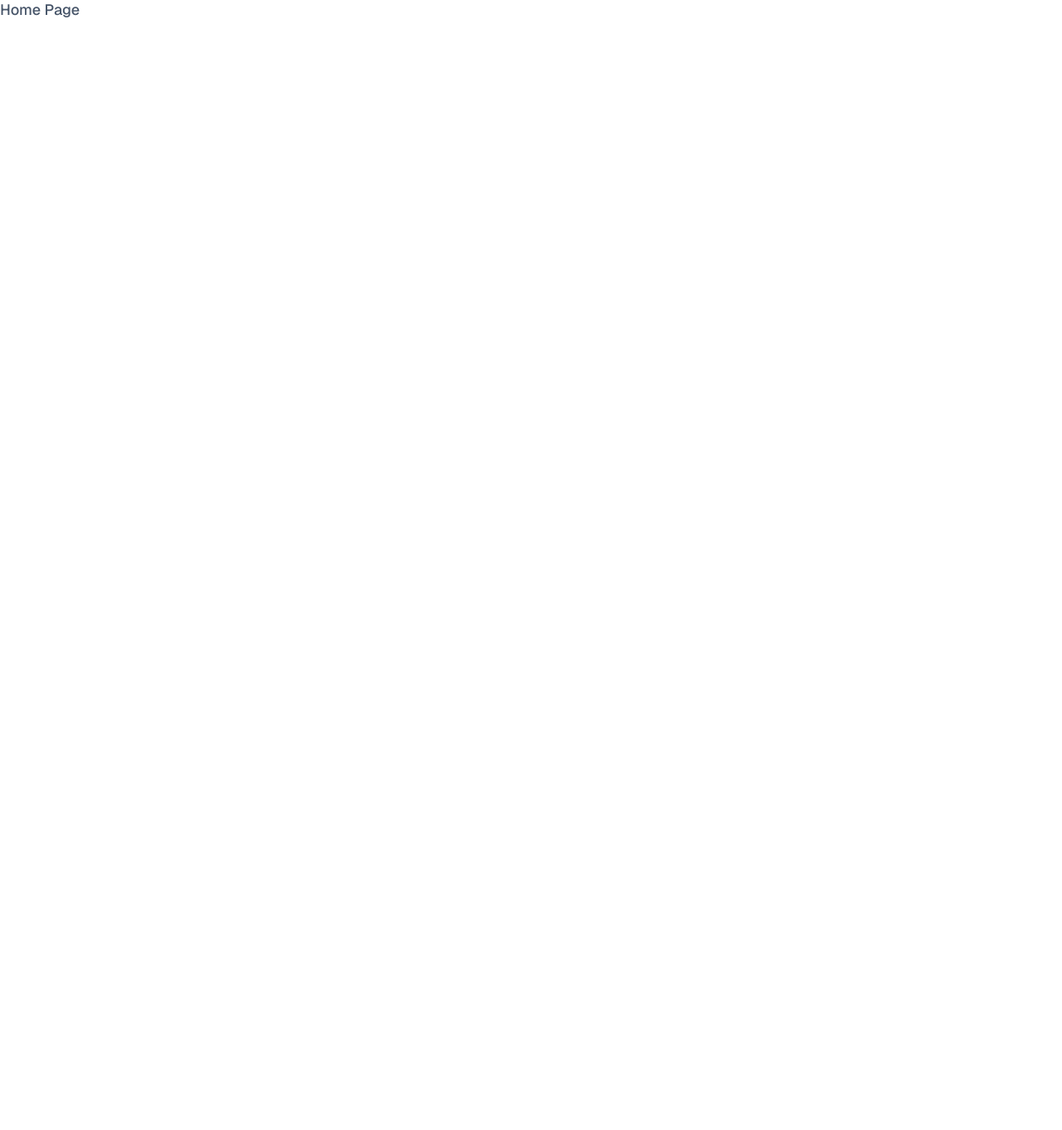
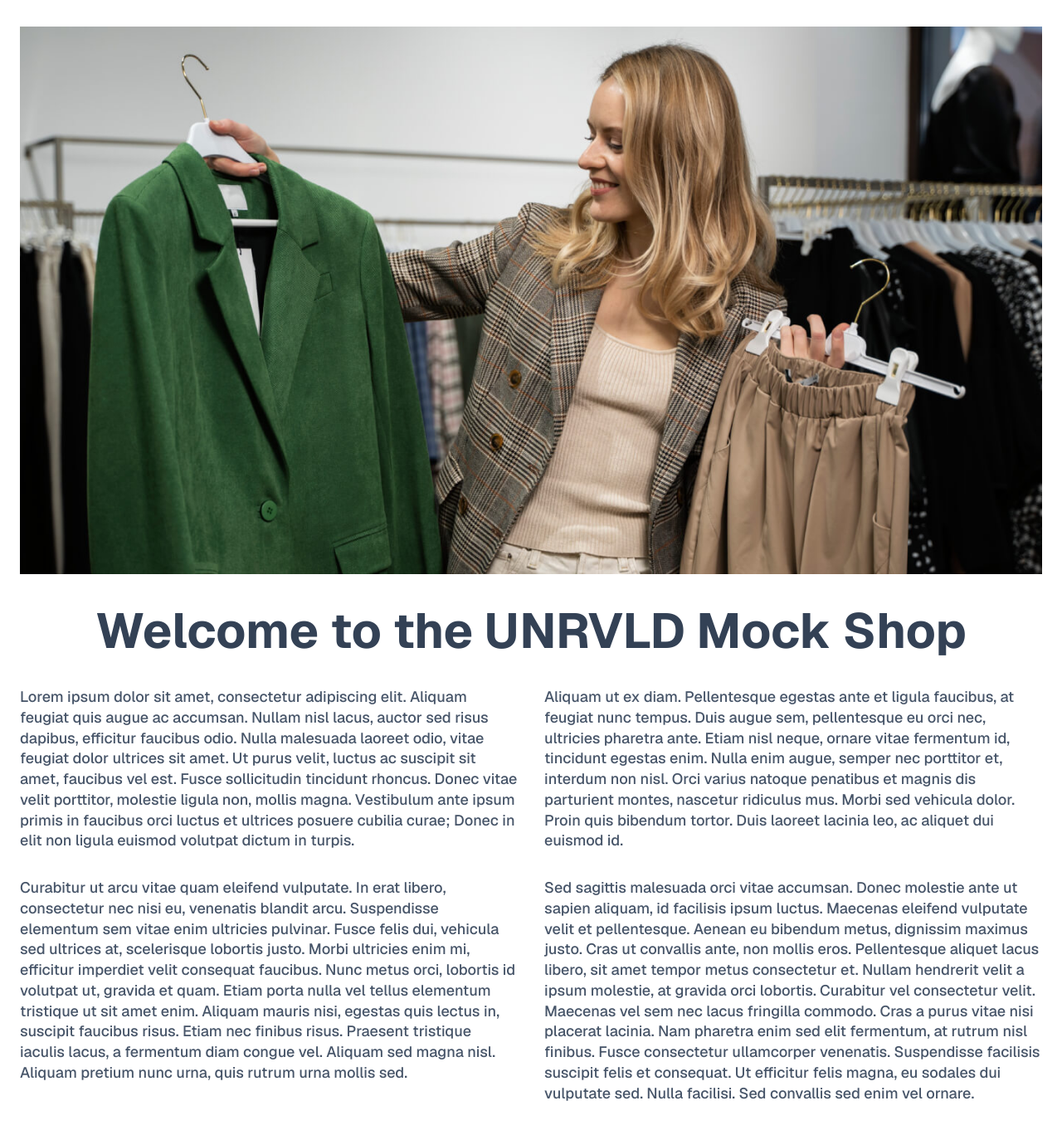
Before and after one commit to albionCircus/unrvld-mock-shop, a Next.js app: page / in a window 1280 px wide. Shown: the whole page at 83% size. Before the commit the page ends 800 px from the top, so only its background shows below. Built offline with nearby package versions, Linux system fonts and the light colour scheme.

Commit message:
Home page

```diff
--- a/app/layout.tsx
+++ b/app/layout.tsx
@@ -13,8 +13,8 @@
 });
 
 export const metadata: Metadata = {
-  title: "Create Next App",
-  description: "Generated by create next app",
+  title: "UNRVLD Mock Shop",
+  description: "Welcome to the UNRVLD Mock Shop",
 };
 
 export default function RootLayout({
--- a/app/page.tsx
+++ b/app/page.tsx
@@ -1,7 +1,19 @@
-export default async function Home() {
+import Image from 'next/image';
+import Bounded from './components/Bounded';
+
+export default function Home() {
   return (
-    <div>
-      <p>Home Page</p>
-    </div>
-  );
+    <Bounded>
+      <Image src="/homeHero.jpg" width={1400} height={750} alt="Welcome page hero" priority />
+      <article>
+        <h1 className="text-center my-6 lg:my-10">Welcome to the UNRVLD Mock Shop</h1>
+        <div className="grid grid-cols-1 gap-x-8 gap-y-8 md:grid-cols-2">
+          <p>Lorem ipsum dolor sit amet, consectetur adipiscing elit. Aliquam feugiat quis augue ac accumsan. Nullam nisl lacus, auctor sed risus dapibus, efficitur faucibus odio. Nulla malesuada laoreet odio, vitae feugiat dolor ultrices sit amet. Ut purus velit, luctus ac suscipit sit amet, faucibus vel est. Fusce sollicitudin tincidunt rhoncus. Donec vitae velit porttitor, molestie ligula non, mollis magna. Vestibulum ante ipsum primis in faucibus orci luctus et ultrices posuere cubilia curae; Donec in elit non ligula euismod volutpat dictum in turpis.</p>
+          <p>Aliquam ut ex diam. Pellentesque egestas ante et ligula faucibus, at feugiat nunc tempus. Duis augue sem, pellentesque eu orci nec, ultricies pharetra ante. Etiam nisl neque, ornare vitae fermentum id, tincidunt egestas enim. Nulla enim augue, semper nec porttitor et, interdum non nisl. Orci varius natoque penatibus et magnis dis parturient montes, nascetur ridiculus mus. Morbi sed vehicula dolor. Proin quis bibendum tortor. Duis laoreet lacinia leo, ac aliquet dui euismod id.</p>
+          <p>Curabitur ut arcu vitae quam eleifend vulputate. In erat libero, consectetur nec nisi eu, venenatis blandit arcu. Suspendisse elementum sem vitae enim ultricies pulvinar. Fusce felis dui, vehicula sed ultrices at, scelerisque lobortis justo. Morbi ultricies enim mi, efficitur imperdiet velit consequat faucibus. Nunc metus orci, lobortis id volutpat ut, gravida et quam. Etiam porta nulla vel tellus elementum tristique ut sit amet enim. Aliquam mauris nisi, egestas quis lectus in, suscipit faucibus risus. Etiam nec finibus risus. Praesent tristique iaculis lacus, a fermentum diam congue vel. Aliquam sed magna nisl. Aliquam pretium nunc urna, quis rutrum urna mollis sed.</p>
+          <p>Sed sagittis malesuada orci vitae accumsan. Donec molestie ante ut sapien aliquam, id facilisis ipsum luctus. Maecenas eleifend vulputate velit et pellentesque. Aenean eu bibendum metus, dignissim maximus justo. Cras ut convallis ante, non mollis eros. Pellentesque aliquet lacus libero, sit amet tempor metus consectetur et. Nullam hendrerit velit a ipsum molestie, at gravida orci lobortis. Curabitur vel consectetur velit. Maecenas vel sem nec lacus fringilla commodo. Cras a purus vitae nisi placerat lacinia. Nam pharetra enim sed elit fermentum, at rutrum nisl finibus. Fusce consectetur ullamcorper venenatis. Suspendisse facilisis suscipit felis et consequat. Ut efficitur felis magna, eu sodales dui vulputate sed. Nulla facilisi. Sed convallis sed enim vel ornare.</p>
+        </div>
+      </article>
+    </Bounded>
+  )
 }
```
Also changed, not shown: public/homeHero.jpg (added).
